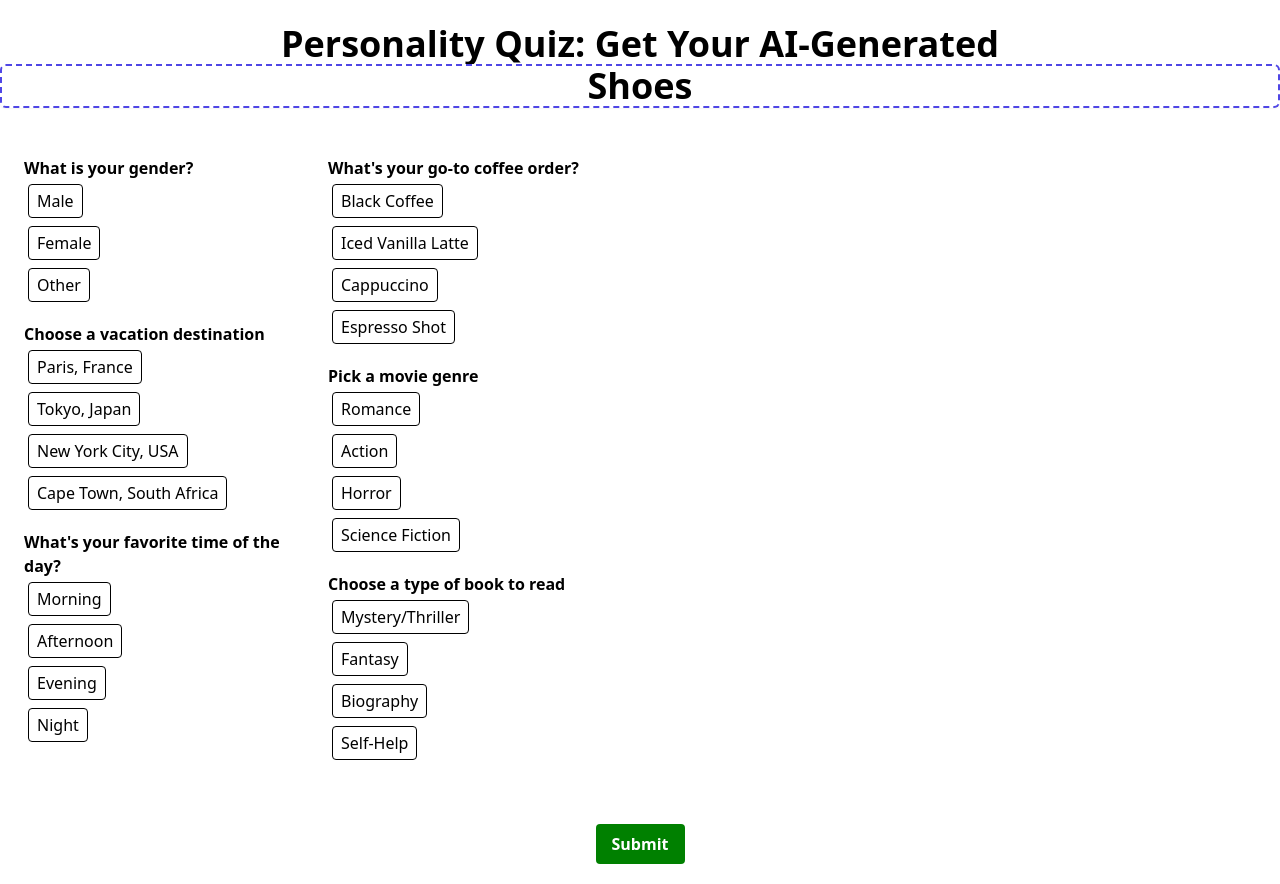
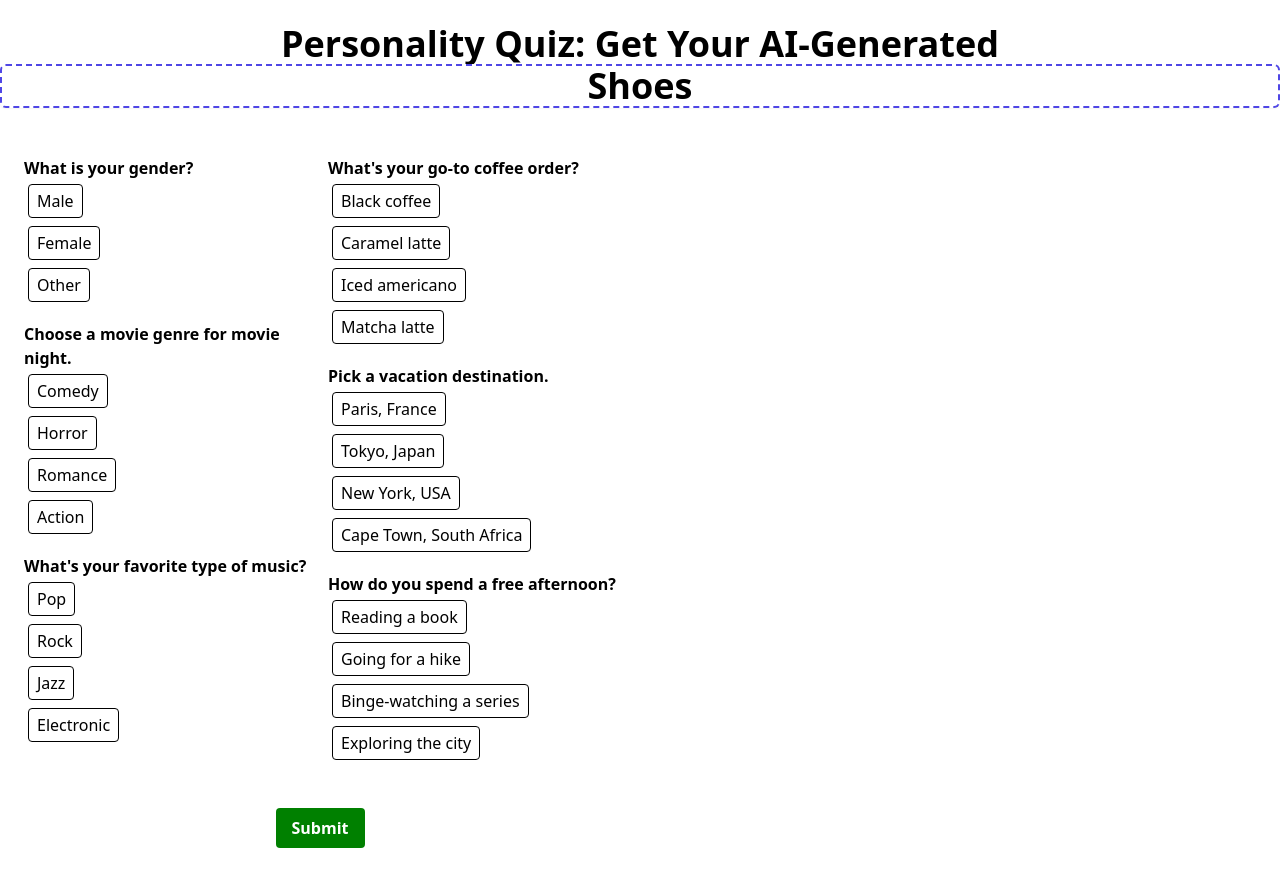
Before and after one commit to kevinjscott/personality-quiz-thing-maker, a Flask app: page / in a window 1280 px wide. Run offline with Flask 3, Linux system fonts and the light colour scheme.

Commit message:
sorta works

```diff
--- a/static/js/quiz_questions.json
+++ b/static/js/quiz_questions.json
@@ -3,46 +3,46 @@
         {
             "question": "What's your go-to coffee order?",
             "options": [
-                "Black Coffee",
-                "Iced Vanilla Latte",
-                "Cappuccino",
-                "Espresso Shot"
+                "Black coffee",
+                "Caramel latte",
+                "Iced americano",
+                "Matcha latte"
             ]
         },
         {
-            "question": "Choose a vacation destination",
+            "question": "Choose a movie genre for movie night.",
+            "options": [
+                "Comedy",
+                "Horror",
+                "Romance",
+                "Action"
+            ]
+        },
+        {
+            "question": "Pick a vacation destination.",
             "options": [
                 "Paris, France",
                 "Tokyo, Japan",
-                "New York City, USA",
+                "New York, USA",
                 "Cape Town, South Africa"
             ]
         },
         {
-            "question": "Pick a movie genre",
+            "question": "What's your favorite type of music?",
             "options": [
-                "Romance",
-                "Action",
-                "Horror",
-                "Science Fiction"
+                "Pop",
+                "Rock",
+                "Jazz",
+                "Electronic"
             ]
         },
         {
-            "question": "What's your favorite time of the day?",
+            "question": "How do you spend a free afternoon?",
             "options": [
-                "Morning",
-                "Afternoon",
-                "Evening",
-                "Night"
-            ]
-        },
-        {
-            "question": "Choose a type of book to read",
-            "options": [
-                "Mystery/Thriller",
-                "Fantasy",
-                "Biography",
-                "Self-Help"
+                "Reading a book",
+                "Going for a hike",
+                "Binge-watching a series",
+                "Exploring the city"
             ]
         }
     ]
--- a/templates/index.html
+++ b/templates/index.html
@@ -36,9 +36,11 @@
         }
         .quiz-container {
             display: flex;
+            flex-wrap: wrap;
         }
         .quiz-column, .result-column {
             flex: 1; /* Set each column to take half the width using flex */
+            flex-direction: column; /* This will stack children elements vertically */
         }
         .answer-button {
             background-color: transparent;
@@ -97,11 +99,6 @@
                 <img id="resultImage" class="mt-4" />
             </div>
         </div>
-        <div class="submit-button-wrapper">
-            <button id="submitButton" class="bg-green-500 hover:bg-green-700 text-white font-bold py-2 px-4 rounded">
-                Submit
-            </button>
-        </div>
     </div>
     <script>
         document.addEventListener('DOMContentLoaded', function() {
@@ -128,6 +125,11 @@
                 var urlParams = new URLSearchParams(window.location.search);
                 var itemTypeValue = urlParams.get('item') || localStorage.getItem('itemType') || "Shoes";
                 document.getElementById('itemType').value = itemTypeValue;
+
+                // Create a container for the quiz columns
+                var columnsContainer = document.createElement('div');
+                columnsContainer.className = 'flex flex-wrap justify-between'; // Add justify-between for spacing
+
                 var firstColumn = document.createElement('div');
                 firstColumn.className = 'w-1/2 p-2';
                 var secondColumn = document.createElement('div');
@@ -154,19 +156,31 @@
                     });
                 });
 
-                quizContainer.appendChild(firstColumn);
-                quizContainer.appendChild(secondColumn);
+                columnsContainer.appendChild(firstColumn);
+                columnsContainer.appendChild(secondColumn);
+                quizContainer.appendChild(columnsContainer); // Append the columns container to the quiz container
+
+                // Append the submit button to the quizContainer, not inside the columnsContainer
+                var submitButtonWrapper = document.createElement('div');
+                submitButtonWrapper.className = 'submit-button-wrapper w-full'; // w-full to take the full width
+                var submitButton = document.createElement('button');
+                submitButton.id = 'submitButton';
+                submitButton.textContent = 'Submit';
+                submitButton.className = 'bg-green-500 hover:bg-green-700 text-white font-bold py-2 px-4 rounded';
+                submitButton.onclick = handleSubmit;
+                submitButtonWrapper.appendChild(submitButton);
+
+                quizContainer.appendChild(submitButtonWrapper); // This places the button below the columns
             }
 
-            // Update the event listener for the submit button
-            var submitButton = document.getElementById('submitButton');
-            submitButton.onclick = handleSubmit;
+            function showLoader(targetElement) {
+                // First, remove any existing loader
+                hideLoader();
 
-            function showLoader() {
                 const loader = document.createElement('div');
                 loader.className = 'loader';
-                loader.id = 'loader'; // Add an ID to easily find and remove it later
-                document.getElementById('resultImage').after(loader); // Place after the resultImage element
+                loader.id = 'loader';
+                targetElement.before(loader); // Insert the loader right before the target element
             }
 
             function hideLoader() {
@@ -193,14 +207,14 @@
                 answers[index] = value;
             }
             function handleSubmit() {
-                // Show loader when starting to fetch
-                showLoader();
-
                 // Clear previous results
                 summaryPlaceholder.innerHTML = '';
                 imagePlaceholder.src = '';
 
                 localStorage.setItem('itemType', document.getElementById('itemType').value);
+
+                // Initially show the loader above the summary placeholder
+                showLoader(summaryPlaceholder);
 
                 fetch('quiz', {
                     method: 'POST',
@@ -219,11 +233,25 @@
                         sentenceElement.classList.add('sentence');
                         sentenceElement.style.animation = `revealSentence ${sentences.length}s ${index * 3}s forwards`;
                         summaryPlaceholder.appendChild(sentenceElement);
+
+                        sentenceElement.addEventListener('animationstart', () => {
+                            // Show loader before revealing the next sentence
+                            if (index < sentences.length - 1) {
+                                showLoader(sentenceElement.nextSibling);
+                            }
+                        });
+
+                        sentenceElement.addEventListener('animationend', () => {
+                            // Remove loader after sentence is revealed
+                            hideLoader();
+
+                            // If it's the last sentence, show the loader above the image
+                            if (index === sentences.length - 1) {
+                                showLoader(imagePlaceholder);
+                            }
+                        });
                     });
-                    // Hide loader after text is generated and before starting image fetch
-                    hideLoader();
-                    // Show loader again for image generation
-                    showLoader();
+
                     return fetch('generate-image', {
                         method: 'POST',
                         headers: {
@@ -243,7 +271,11 @@
                 .then(data => {
                     imagePlaceholder.src = data.image_url;
                     // Hide loader after image is loaded
-                    hideLoader();
+                    imagePlaceholder.onload = hideLoader; // Ensure loader is hidden after image loads
+                })
+                .catch(error => {
+                    console.error('Error:', error);
+                    hideLoader(); // Ensure loader is hidden even if there's an error
                 });
             }
         });
```
